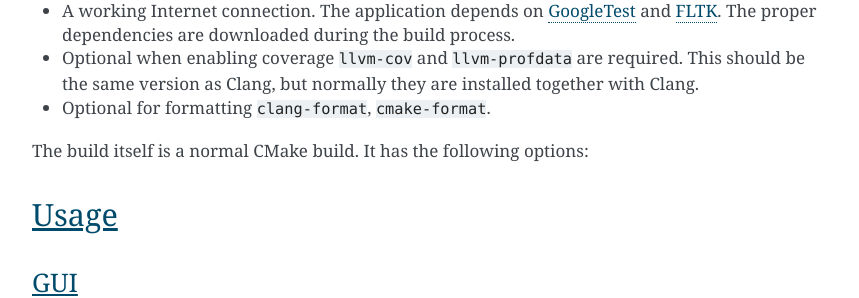
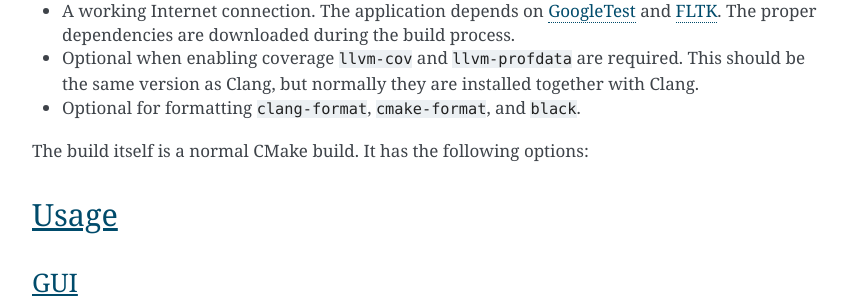
Before and after one commit to mordante/rpn, a Sphinx documentation site: the page built from doc/index.rst, in a window 1280 px wide and 900 px high, scrolled down 794 px. Shown: the part 164-462 px from the top of the window, without its empty margins (168-1027 px from the left). Built offline with Sphinx 7.4.7, drawn with Linux system fonts in a browser that asks for light colours.

Commit message:
Adds black.
Adds both a script and a cmake target.

```diff
--- a/doc/index.rst
+++ b/doc/index.rst
@@ -38,7 +38,7 @@ In order to build the application the following dependencies are required:
 * Optional when enabling coverage ``llvm-cov`` and ``llvm-profdata`` are
   required. This should be the same version as Clang, but normally they are
   installed together with Clang.
-* Optional for formatting ``clang-format``, ``cmake-format``.
+* Optional for formatting ``clang-format``, ``cmake-format``, and ``black``.
 
 The build itself is a normal CMake build. It has the following options:
 
```
Also changed, not shown: 2 other files.
